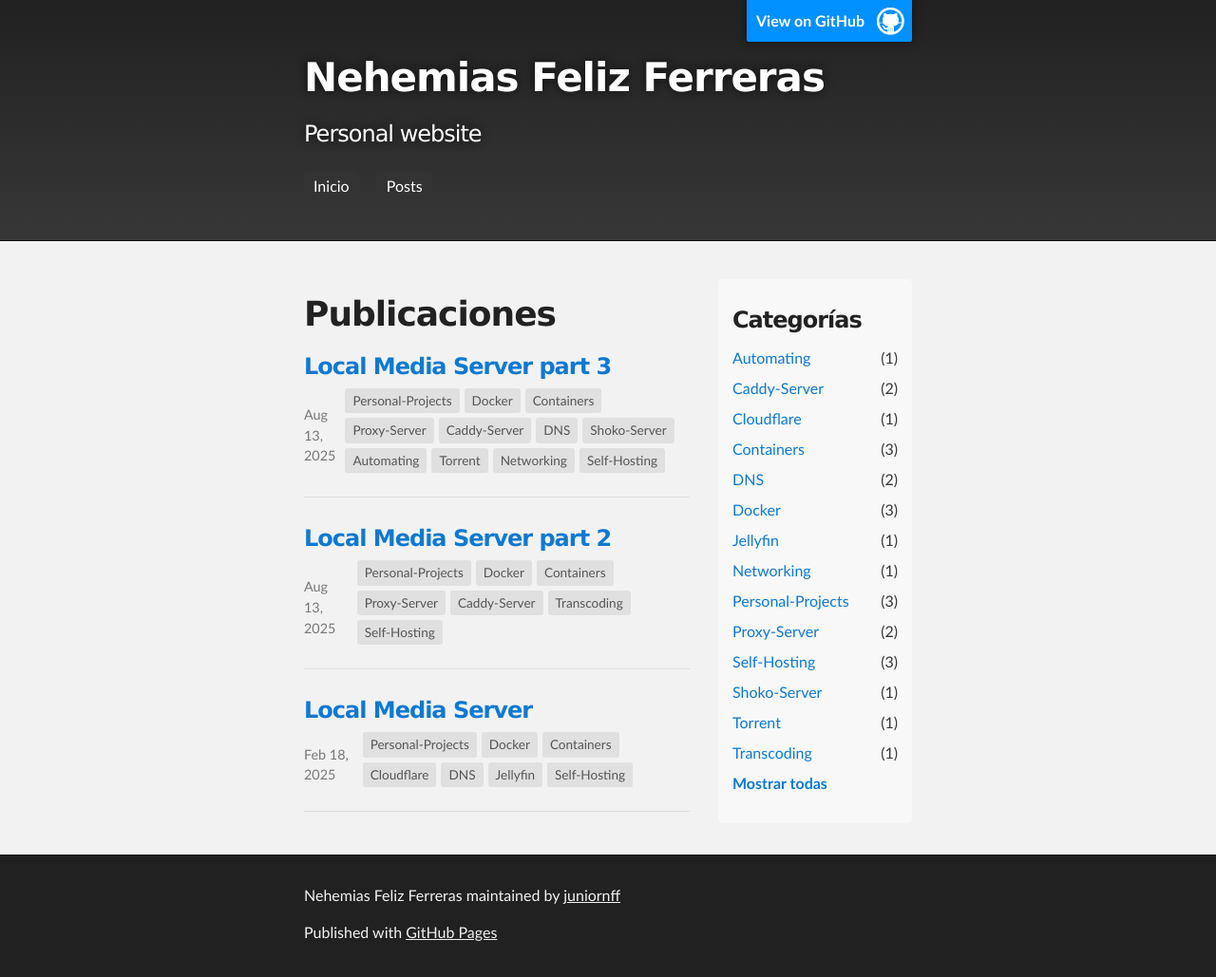
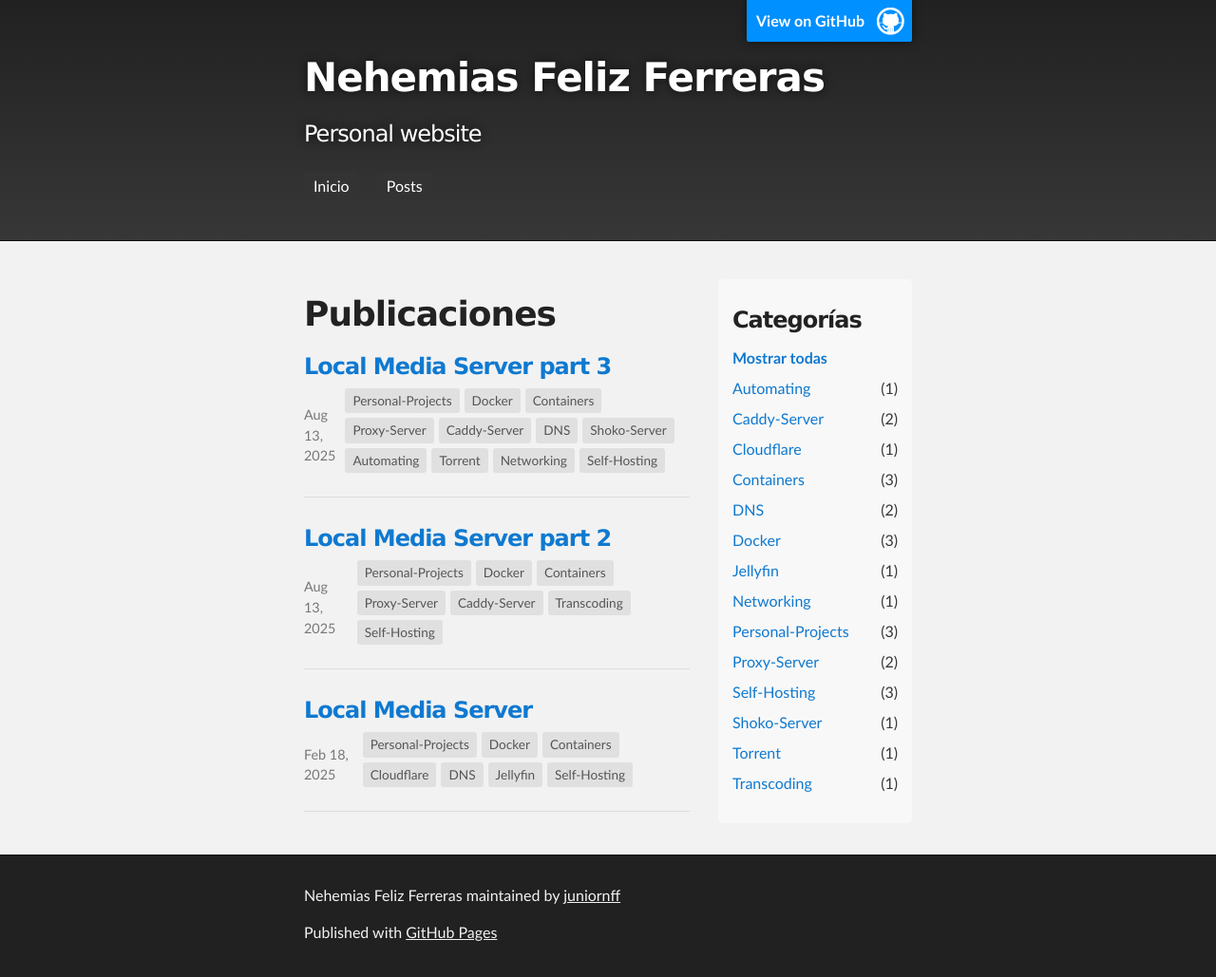
Before and after one commit to juniornff/juniornff.github.io, a Jekyll site: the page built from posts.md, in a window 1280 px wide and 1029 px high. Shown: the whole window at 95% size. Built offline with Jekyll 4.4.1, drawn with Linux system fonts in a browser that asks for light colours.

```diff
--- a/posts.md
+++ b/posts.md
@@ -28,6 +28,11 @@ permalink: /posts
   <aside class="categories-sidebar">
     <h3>Categorías</h3>
     <ul id="categories-list">
+      <li>
+        <a href="#" onclick="clearFilter(); return false;">
+          <strong>Mostrar todas</strong>
+        </a>
+      </li>
       {% assign categories = site.categories | sort %}
       {% for category in categories %}
         {% assign category_name = category[0] %}
@@ -40,11 +45,6 @@ permalink: /posts
           <span>({{ category[1].size }})</span>
         </li>
       {% endfor %}
-      <li>
-        <a href="#" onclick="clearFilter(); return false;">
-          <strong>Mostrar todas</strong>
-        </a>
-      </li>
     </ul>
   </aside>
 </div>
```
